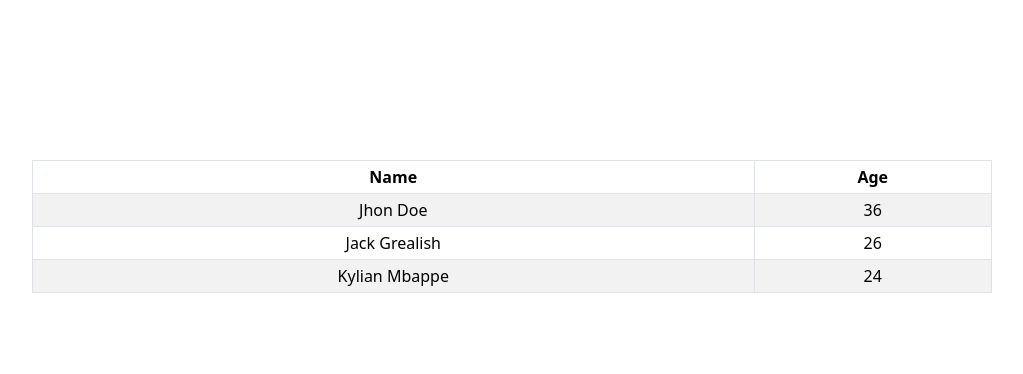
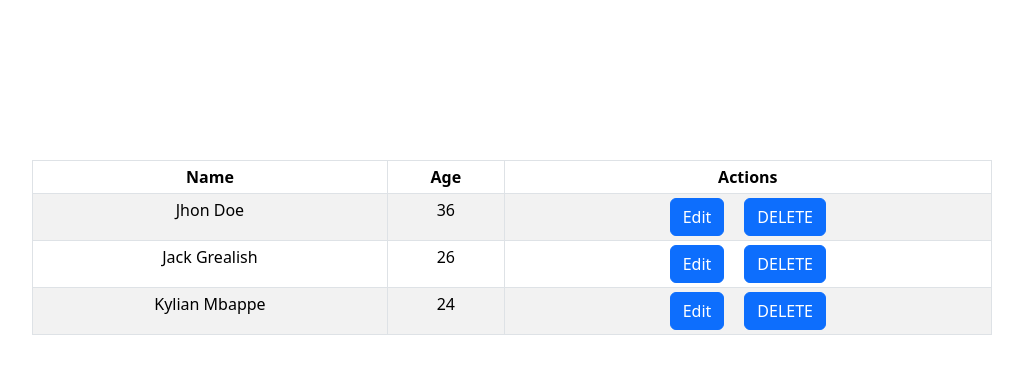
Before and after one commit to hsdhts/Build-List-App-With-ReactJS, a React (Create React App) app: page / in a window 1280 px wide. Shown: the top 374 px of the page, without its empty margins (128-1151 px from the left). Built offline with nearby package versions, Linux system fonts and the light colour scheme.

Commit message:
edit & delete buttton

```diff
--- a/src/components/Home.js
+++ b/src/components/Home.js
@@ -1,42 +1,51 @@
-import React, { Fragment } from 'react';
-import {  Table } from 'react-bootstrap';
+import React, { Fragment } from "react";
+import { Button, Table } from "react-bootstrap";
 import "bootstrap/dist/css/bootstrap.min.css";
-import Employees from './Employees';
+import Employees from "./Employees";
+import {Link, useNavigate} from 'react-router-dom'
 
 function Home() {
+
+    let history = useNavigate()
+
+    const handleDelete = (id) => {
+        var index = Employees.map(function(e) {
+            return e.id
+        }).indexOf(id);
+
+        Employees.splice(index, 1);
+
+        history('/')
+
+    }
   return (
     <Fragment>
       <div style={{ margin: "10rem" }}>
         <Table striped bordered hover size="sm">
           <thead>
             <tr>
-                            <th>
-                                Name
-                            </th>
-                            <th>
-                                Age
-                            </th>
+              <th>Name</th>
+              <th>Age</th>
+              <th>Actions</th>
             </tr>
           </thead>
           <tbody>
-                        {
-                            Employees && Employees.length > 0
-                                ? Employees.map((item, index) => (
+            {Employees && Employees.length > 0 ? (
+              Employees.map((item, index) => (
                 <tr key={index}>
+                  <td>{item.Name}</td>
+                  <td>{item.Age}</td>
                   <td>
-                                            {item.Name}
-                                        </td>
-                                        <td>
-                                            {item.Age}
+                  <Button style={{ marginRight: '10px' }} onClick={() => { alert(item.id) }}>Edit</Button>
+                <Button style={{ marginLeft: '10px' }} onClick={() => { handleDelete(item.id) }}>DELETE</Button>
                   </td>
                 </tr>
               ))
-                                : (
+            ) : (
               <tr>
                 <td colSpan="2">No data available</td>
               </tr>
-                                )
-                        }
+            )}
           </tbody>
         </Table>
       </div>
```
Lines whose indentation alone changed are shown as unchanged.
